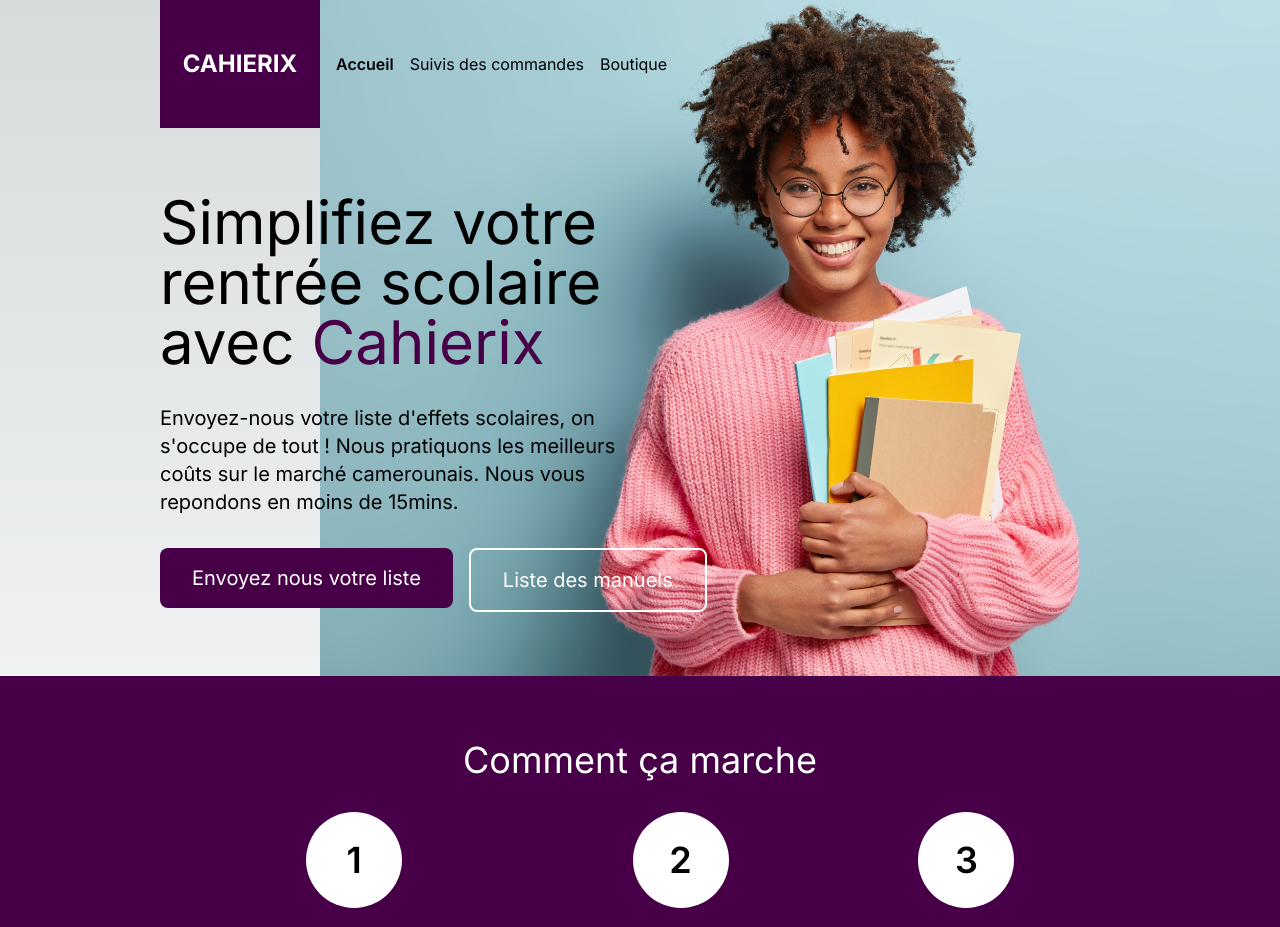
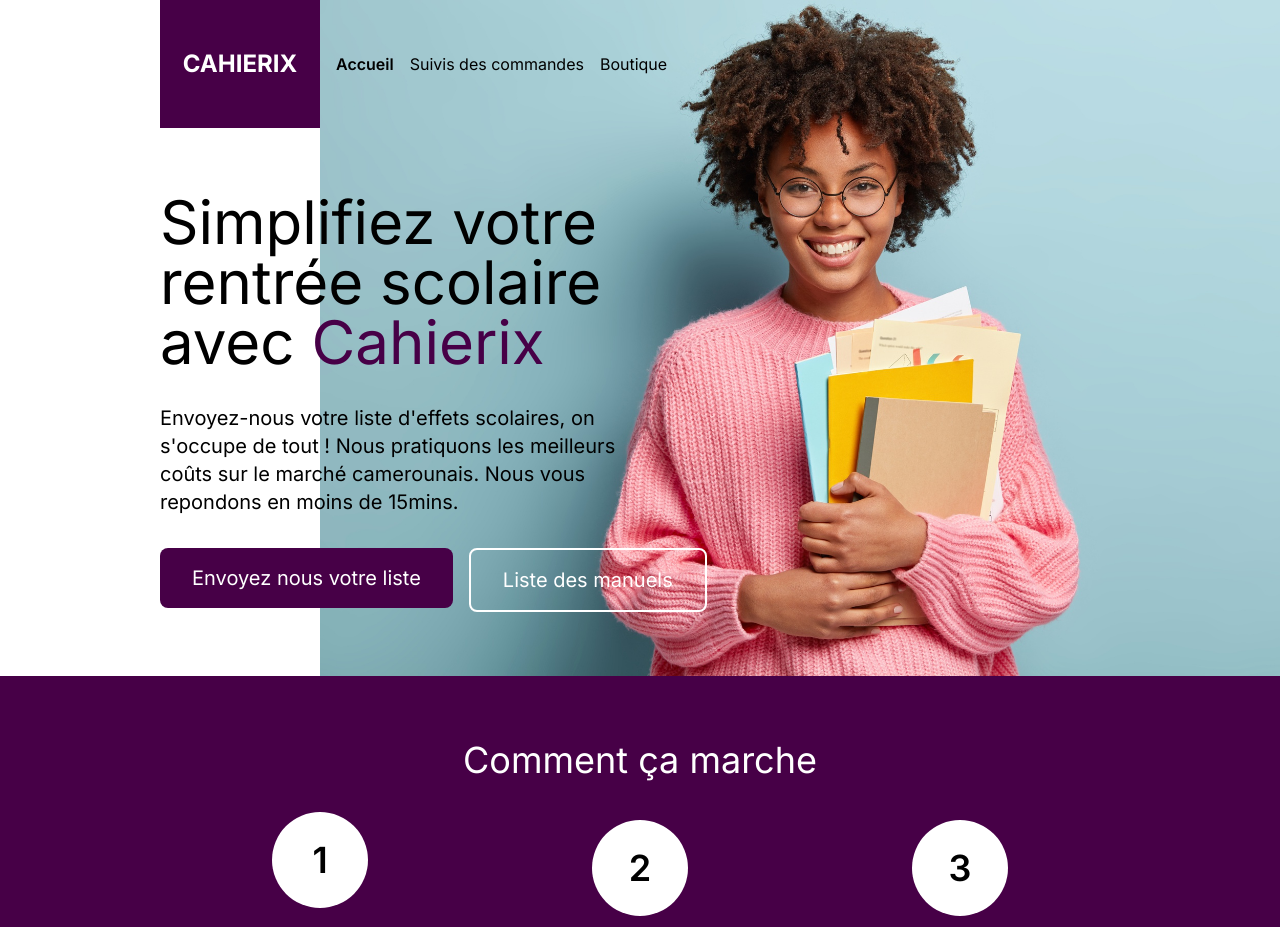
Before and after one commit to kamicodaxe/cahierix, a Next.js app in the folder frontend/: page / in a window 1280 px wide. Shown: the top 927 px of the page. Built offline with nearby package versions, Linux system fonts and the light colour scheme.

Commit message:
- Updated HowitWorks UI

```diff
--- a/frontend/app/globals.css
+++ b/frontend/app/globals.css
@@ -4,7 +4,7 @@
 
 :root {
   --foreground-rgb: 0, 0, 0;
-  --background-start-rgb: 214, 219, 220;
+  --background-start-rgb: 255, 255, 255;
   --background-end-rgb: 255, 255, 255;
 }
 
@@ -37,6 +37,32 @@ body {
       background-size: 80% auto;
     }
 
+    .m-whyus {
+      margin-left: calc(50% - 6rem - 1rem);
+    }
+
+    .m-whyus-lg {
+      margin-left: calc(50% - 6rem - 1rem);
+    }
+
+    .whyus-hero {
+      background-position-x: -150vw;
+      background-repeat: no-repeat;
+      background-size: 200% auto;
+    }
+
+    .whyus-hero-md {
+      background-position-x: -50vw;
+      background-repeat: no-repeat;
+      background-size: 100% auto;
+    }
+
+    .whyus-hero-lg {
+      background-position-x: -50vw;
+      background-repeat: no-repeat;
+      background-size: 100% auto;
+    }
+
   }
 }
 
@@ -50,4 +76,10 @@ body {
     @apply container sm:w-10/12 xl:w-9/12 py-16;
   }
 
+  .number-label {
+    @apply block h-24 w-24 text-black bg-white leading-[6rem] text-4xl font-semibold rounded-full shrink-0;
+  }
+
+
+
 }
--- a/frontend/components/HowItWorks.tsx
+++ b/frontend/components/HowItWorks.tsx
@@ -10,25 +10,25 @@ const HowItWorks: React.FC<Props> = ({ }) => {
             <div className="section mx-auto text-white text-center">
                 <h2 className=" text-4xl mb-8">Comment ça marche</h2>
 
-                <div className="space-y-8 md:flex md:space-y-0">
-                    <div>
-                        <span className="block h-24 w-24 text-black bg-white leading-[6rem] text-4xl font-semibold rounded-full mx-auto">
+                <div className="space-y-8 md:flex md:space-x-0 md:space-y-2">
+                    <div className="flex-1">
+                        <span className="number-label mx-auto">
                             1
                         </span>
                         <p className="mt-4 text-lg md:text-base">
                             Envoyez-nous votre liste d'effets scolaires via notre site internet ou whatsapp au 693 369 xxx.
                         </p>
                     </div>
-                    <div>
-                        <span className="block h-24 w-24 text-black bg-white leading-[6rem] text-4xl font-semibold rounded-full mx-auto">
+                    <div className="flex-1">
+                        <span className="number-label mx-auto">
                             2
                         </span>
                         <p className="mt-4 text-lg md:text-base">
                             Notre équipe d'expert prépare soigneusement votre commande.
                         </p>
                     </div>
-                    <div>
-                        <span className="block h-24 w-24 text-black bg-white leading-[6rem] text-4xl font-semibold rounded-full mx-auto">
+                    <div className="flex-1">
+                        <span className="number-label mx-auto">
                             3
                         </span>
                         <p className="mt-4 text-lg md:text-base">
```
